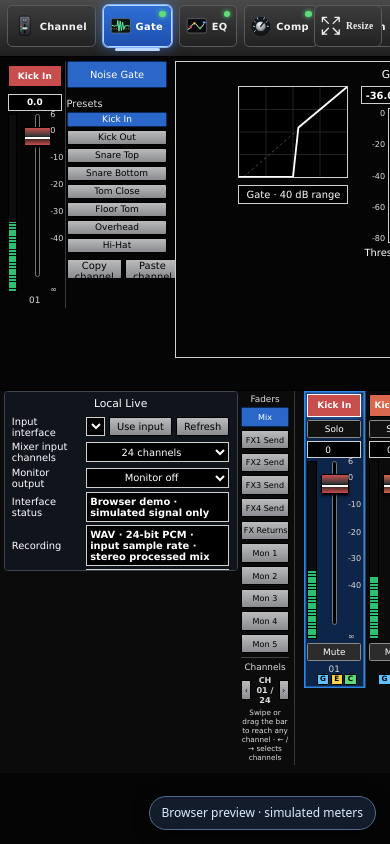
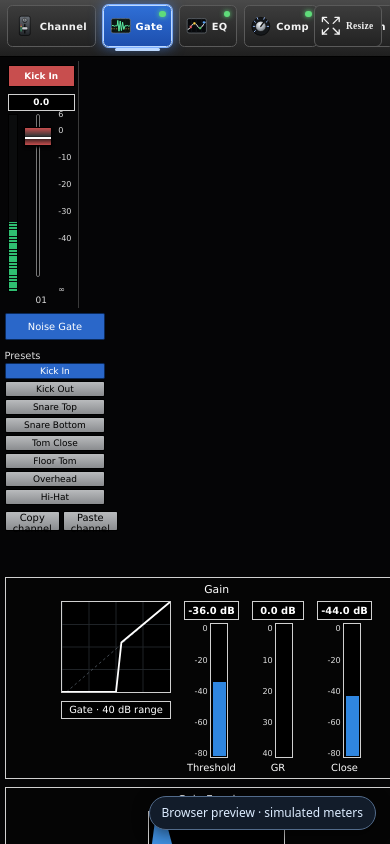
Before and after one commit to Parker-009d/GoLive-Edit, a plain HTML site: page docs/mixer.html in a window 390 px wide. Drawn offline with Linux system fonts and the light colour scheme.

Commit message:
Keep web mixer preview aligned with compact layout

```diff
--- a/docs/mixer.html
+++ b/docs/mixer.html
@@ -1052,7 +1052,7 @@ svg[aria-label^="EQ response across"]{height:250px!important;flex:none;max-width
 @media(prefers-reduced-motion:reduce){.fader-page{animation-duration:100ms}}
 .mode-panel{flex:0 1 610px;width:610px;max-width:calc(100vw - 310px);min-width:340px;align-self:flex-start;box-sizing:border-box;margin:8px 0 0 10px;gap:6px!important;max-height:245px;overflow:auto}
 .mode-panel{display:block;width:calc(100% - 16px);max-width:none;min-width:0;min-height:0;max-height:none;margin:4px 8px 8px;align-self:stretch;overflow:visible;flex:none}
-@media(max-width:1180px){.m{min-width:1300px!important}
+@media(max-width:1180px){.m{min-width:0!important}
   .tab{height:46px;gap:5px;padding:0 9px 0 6px;font-size:11px}
   .tab svg{width:24px;height:24px}
   .main-grid{grid-template-columns:78px minmax(0,1fr) 170px;gap:5px;padding:5px}
@@ -1114,7 +1114,7 @@ svg[aria-label^="EQ response across"]{height:250px!important;flex:none;max-width
 .utility-remote>.no{margin-top:4px;font-size:10px}
 .utility-remote>.val{padding:4px;margin:2px 0;font-size:10px}
 .utility-remote>button{height:28px;font-size:10px}
-@media(max-width:1180px){.m{min-width:1300px!important}.utility-rail{padding:3px;gap:5px}.utility-rail>.sec{padding:6px}.utility-rail>.sec>h3{font-size:12px}}
+@media(max-width:1180px){.m{min-width:0!important}.utility-rail{padding:3px;gap:5px}.utility-rail>.sec{padding:6px}.utility-rail>.sec>h3{font-size:12px}}
 .mode-panel{position:static;order:2;z-index:auto;display:block;flex:0 1 610px;width:610px;max-width:calc(100vw - 330px);min-width:340px;max-height:245px;margin:8px 0 0 10px;overflow:auto;box-sizing:border-box;background:#10151c;border:1px solid #3a4654;border-radius:4px}.live-form{display:grid;grid-template-columns:90px minmax(0,1.25fr) 96px minmax(0,1fr);gap:4px 6px;align-items:center}.obs-form{display:grid;grid-template-columns:70px minmax(0,1fr) 70px minmax(0,1fr);gap:5px 6px;align-items:center}@media(max-width:740px){.live-form,.obs-form{grid-template-columns:84px minmax(0,1fr)}}@media(max-width:560px){.live-form,.obs-form{grid-template-columns:78px minmax(0,1fr);gap:4px}}
 /* Keep the 24-channel bank scrollable while reserving a readable width for
    Local Live / OBS instead of letting flexbox crush the controls. */
@@ -1153,6 +1153,32 @@ svg[aria-label^="EQ response across"]{height:250px!important;flex:none;max-width
 .meter-grid .meter-main{grid-column:13;grid-row:1/span 2;background:#151b22;border-left:2px solid #46596d}
 .meter-grid .meter-main{background:#151b22;border-left:2px solid #46596d}
 .meter-grid .meter-tile:not(.meter-main){background:linear-gradient(180deg,rgba(22,27,32,.55),rgba(5,5,5,.15))}
+/* Compact window layout: let the mixer reflow instead of enforcing a 1300px canvas. */
+@media(max-width:1180px){
+  .m{min-width:0!important}
+  .main-grid{grid-template-columns:84px minmax(0,1fr) 138px!important;gap:5px;padding:5px}
+  .utility-rail{padding:3px;gap:4px}
+  .utility-rail>.sec{padding:5px}
+}
+@media(max-width:900px){
+  .main-grid{grid-template-columns:92px minmax(0,1fr)!important;grid-template-rows:auto auto;align-items:start}
+  .main-grid>.utility-rail{grid-column:1/-1;grid-row:2;display:grid;grid-template-columns:repeat(auto-fit,minmax(150px,1fr));max-height:160px;overflow:auto}
+  .main-grid>.utility-rail>.utility-remote{grid-column:span 2}
+  .bottom-dock{grid-template-columns:minmax(0,1fr)!important;grid-template-rows:auto auto auto;gap:4px;padding-left:4px;padding-right:4px}
+  .bottom-dock>.mode-panel{grid-column:1;grid-row:1;width:100%;max-height:220px;margin:0}
+  .bottom-dock>.lay{grid-column:1;grid-row:2;width:100%;max-height:112px;display:grid;grid-template-columns:repeat(6,minmax(0,1fr));grid-auto-rows:24px;overflow-y:auto;overflow-x:hidden;padding:3px}
+  .bottom-dock>.lay .bn{height:22px;min-width:0;overflow:hidden;text-overflow:ellipsis}
+  .bottom-dock>.fader-viewport{grid-column:1;grid-row:3;width:100%;min-height:300px}
+}
+@media(max-width:620px){
+  .main-grid{grid-template-columns:minmax(0,1fr)!important;grid-template-rows:auto auto auto}
+  .main-grid>.stp{grid-column:1;grid-row:1;width:92px}
+  .main-grid>div:nth-child(2){grid-column:1;grid-row:2;display:grid!important;grid-template-columns:minmax(0,1fr)!important;gap:5px;min-height:0!important}
+  .main-grid>.utility-rail{grid-column:1;grid-row:3;grid-template-columns:1fr;max-height:none}
+  .main-grid>.utility-rail>.utility-remote{grid-column:auto}
+  .bottom-dock>.lay{grid-template-columns:repeat(4,minmax(0,1fr))}
+  .bottom-dock>.mode-panel{max-height:none}
+}
 </style>
 </head>
 <body>
```
